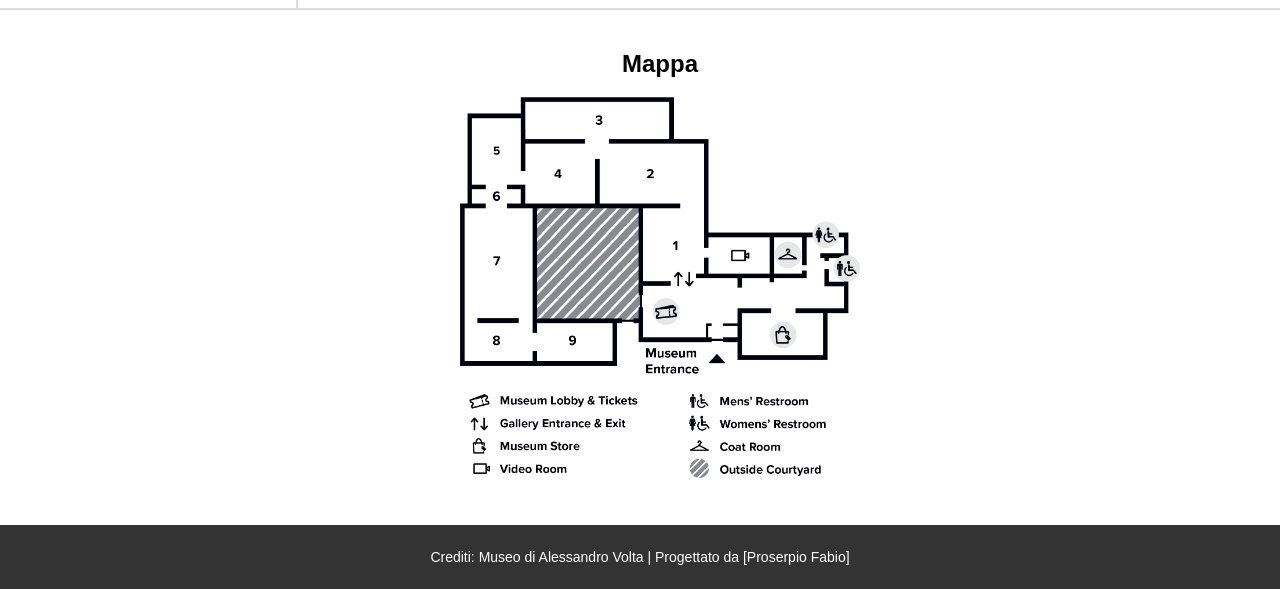
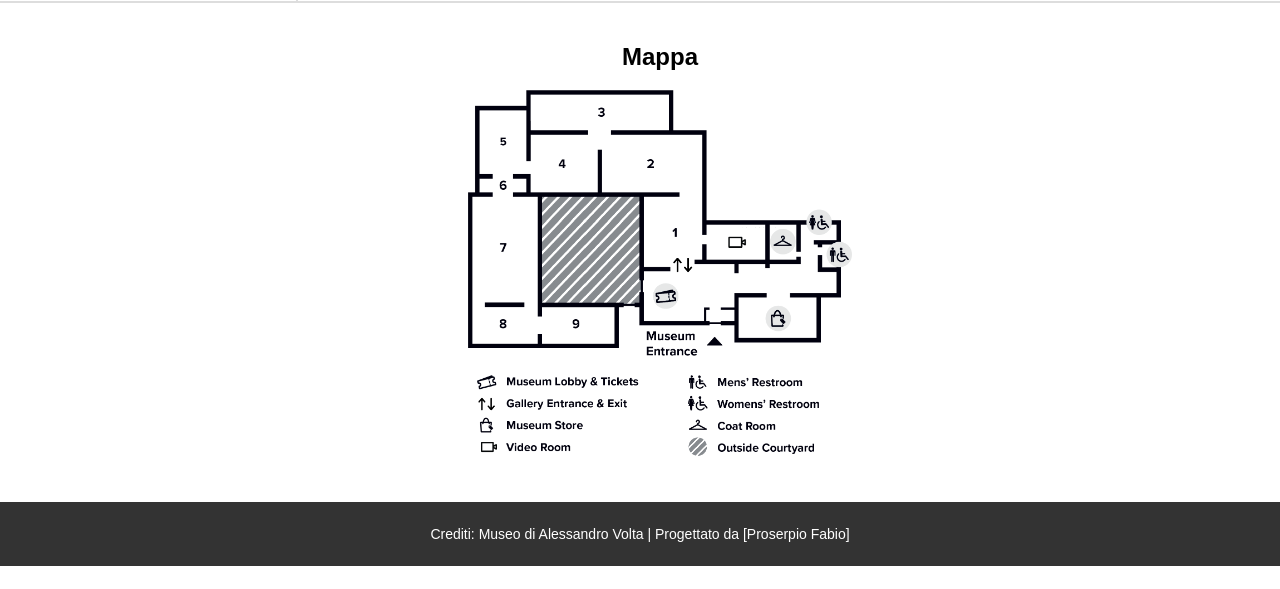
Before and after one commit to flekss07/museo-volta-gruppo-public, a Django app: page /galleria/ in a window 1280 px wide. Shown: the part 279-868 px from the top of the page. After the commit the page ends 845 px from the top, so only its background shows below. Run offline with Django 5.2, Linux system fonts and the light colour scheme; data comes from the database, SQL or seed files in the repository.

Commit message:
correzione stile parte galleria

```diff
--- a/django/museo/static/home/css/style-galleria.css
+++ b/django/museo/static/home/css/style-galleria.css
@@ -29,7 +29,7 @@ header {
 }
 .linea h2 {
     font-size: 20px;
-    margin-bottom: 15px;
+    margin-bottom: 1vh;
 }
 .timeline {
     display: block;
@@ -58,7 +58,7 @@ header {
 }
 .quadro h2 {
     font-size: 20px;
-    margin-bottom: 15px;
+    margin-bottom: 1vh
 }
 .quadro img {
     width: 80%;
@@ -72,9 +72,9 @@ header {
     text-align: center;
 }
 .mappa img {
-    width: 50%;
-    max-width: 400px;
-    border-radius: 10px;
+	width: 30vw;
+	max-width: 100%;
+	border-radius: 10px;
 }
 footer {
     background-color: #333;
```
